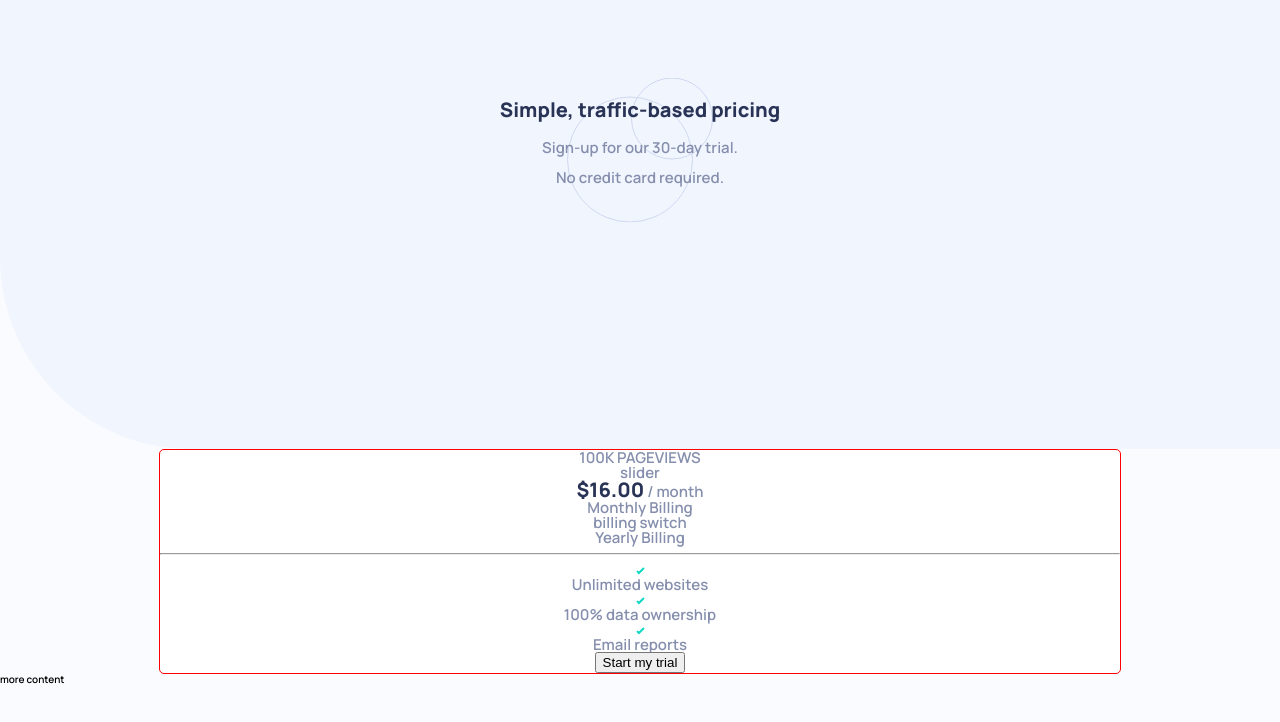
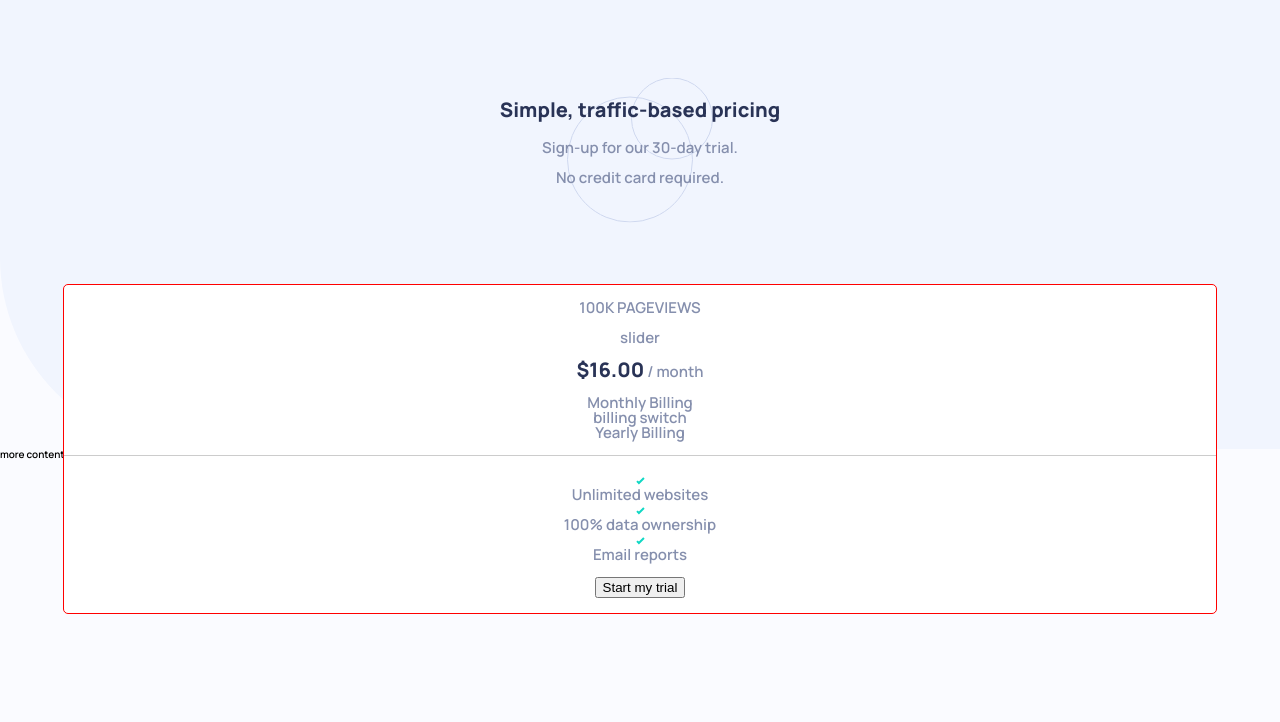
Before and after one commit to nicyuvi/interactive-pricing-component-solution, a React (Create React App) app: page / in a window 1280 px wide. Shown: the top 722 px of the page. Built offline with nearby package versions, Linux system fonts and the light colour scheme.

Commit message:
Add spacing to pricing component

```diff
--- a/src/App/FooterText.js
+++ b/src/App/FooterText.js
@@ -4,7 +4,7 @@ import iconCheck from '../images/icon-check.svg';
 function FooterText() {
   return (
     <>
-      <div>
+      <div className='pricing-container__group'>
         <div>
           <img src={iconCheck} alt='check icon' />
           <p>Unlimited websites</p>
--- a/src/App/PricingComponent.js
+++ b/src/App/PricingComponent.js
@@ -9,7 +9,7 @@ function PricingComponent() {
     <div className='main-container pricing-container'>
       <Slider />
       <Billing />
-      <hr />
+      <hr className='pricing-container__block' />
       <FooterText />
       <CTAButton />
     </div>
--- a/src/App/Slider.js
+++ b/src/App/Slider.js
@@ -3,9 +3,9 @@ import React from 'react';
 function Slider() {
   return (
     <>
-      <p>100K PAGEVIEWS</p>
-      <p>slider</p>
-      <p>
+      <p className='pricing-container__group'>100K PAGEVIEWS</p>
+      <p className='pricing-container__group'>slider</p>
+      <p className='pricing-container__group'>
         <span className='pricing-container__price'>$16.00</span> / month
       </p>
     </>
--- a/src/index.css
+++ b/src/index.css
@@ -153,7 +153,17 @@ body {
 /* ?utility classes */
 .main-container {
   margin: auto;
-  width: 75%;
+  width: 90%;
+}
+
+.flex-grid-thirds {
+  display: flex;
+  justify-content: space-between;
+}
+
+.flex-grid-thirds .col {
+  margin: 0 0.3em;
+  flex: 1;
 }
 
 /** GENERAL **/
@@ -190,8 +200,6 @@ header {
 
 main {
   position: relative;
-  height: 100%;
-  width: auto;
 }
 /** LAYOUT **/
 
@@ -220,20 +228,47 @@ header p {
 
 /* ?Pricing Component */
 .pricing-container {
-  /* position: absolute;
+  position: absolute;
   top: 50%;
   left: 50%;
-  transform: translate(-50%, -50%); */
+  transform: translate(-50%, -50%);
+  padding: 1em 0;
   border: 1px solid red;
   border-radius: 5px;
   text-align: center;
   color: var(--grayBlue);
   background-color: white;
 }
+
+.pricing-container__group {
+  margin-bottom: 1em;
+}
+
+hr {
+  display: block;
+  height: 1px;
+  border: 0;
+  border-top: 1px solid #ccc;
+  margin: 1em 0;
+  padding: 0;
+}
 /* ?Slider */
 /* ?Slider */
 
 /* ?Billing */
+.billing-container {
+  width: 95%;
+  margin: auto;
+}
+
+.billing-container__toggle {
+  width: 15%;
+}
+
+.billing-container__text {
+  white-space: nowrap;
+  width: 35%;
+}
 /* ?Billing */
 
 /* ?FooterText */
```
